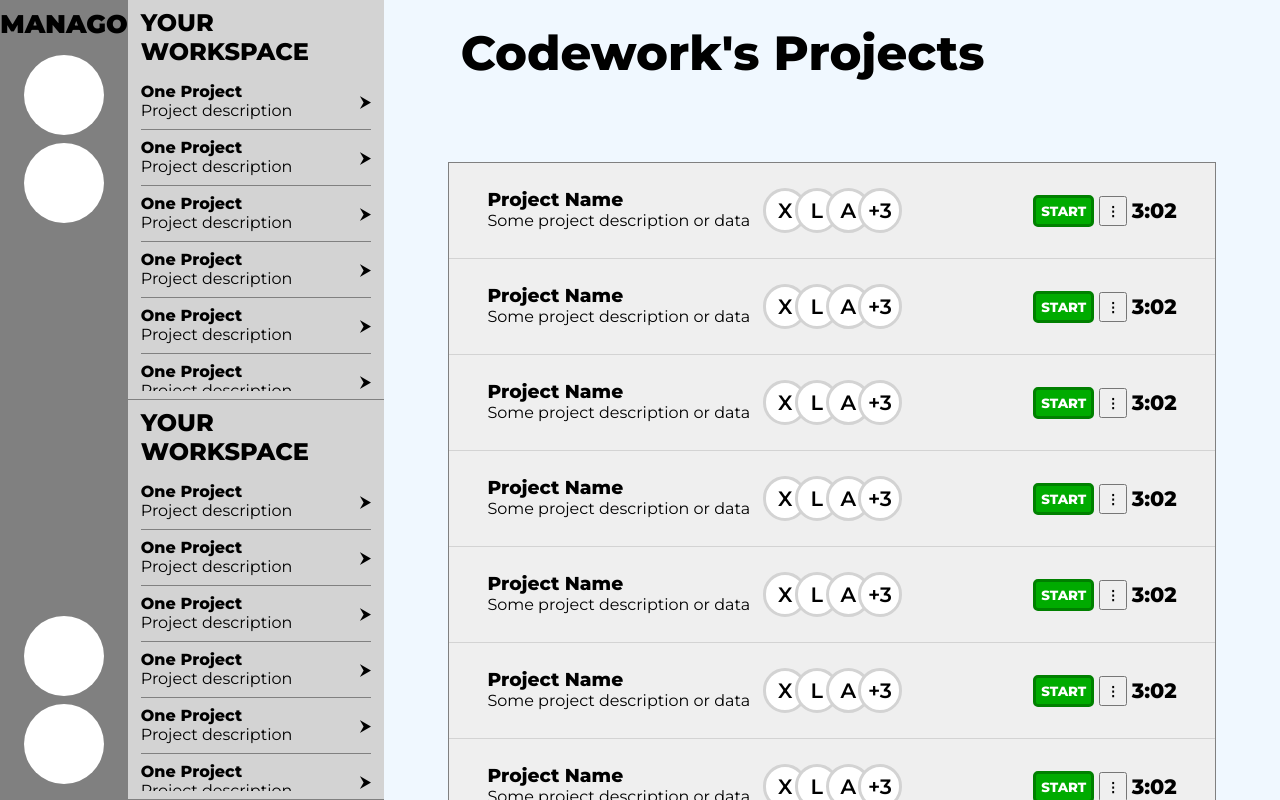
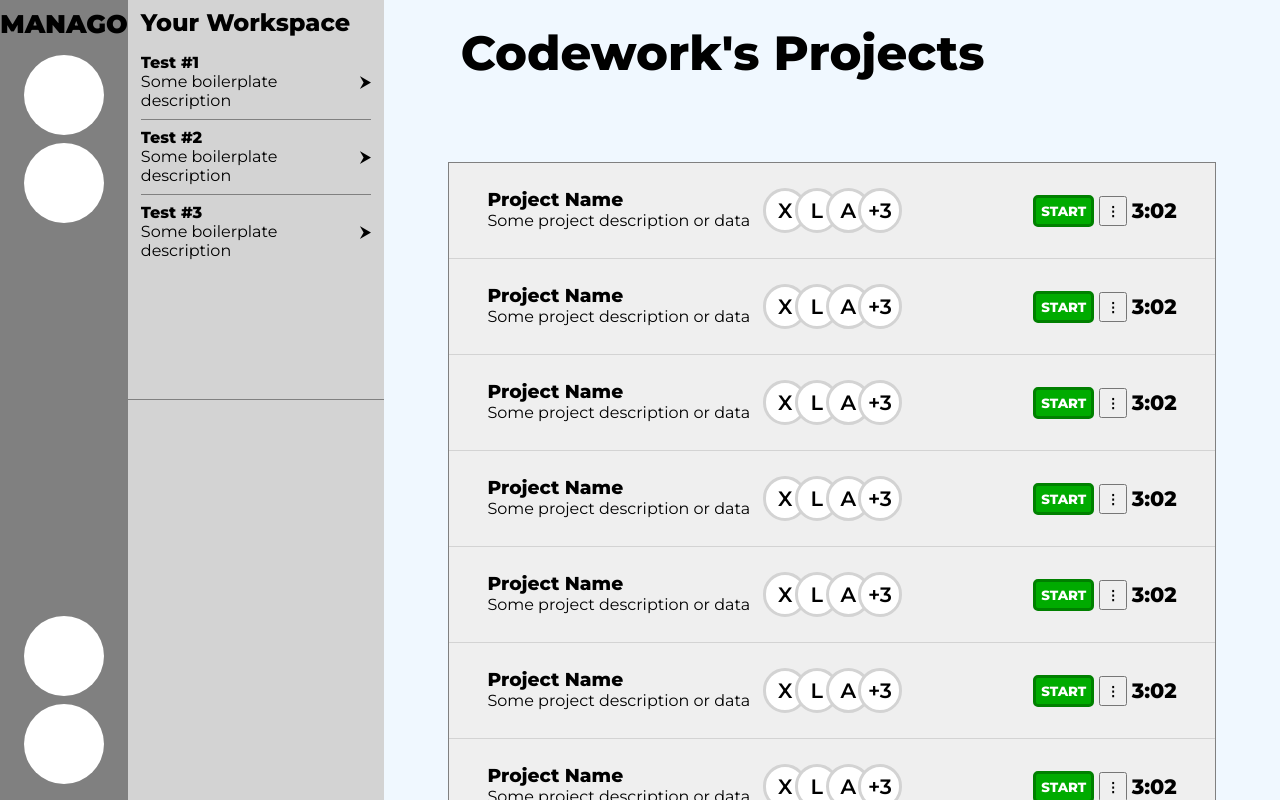
Before and after one commit to xaviervide/manago, a React (Create React App) app in the folder client/: page /dashboard in a window 1280 px wide. Built offline with nearby package versions, Linux system fonts and the light colour scheme.

Commit message:
fix: workspaceCard component displaying parameterized data

```diff
--- a/client/src/components/workspace/workspace.tsx
+++ b/client/src/components/workspace/workspace.tsx
@@ -4,8 +4,7 @@ import './workspace.css';
 function Workspace () {
   return (
     <div className="workspace-container">
-      <WorkspaceShelf></WorkspaceShelf>
-      <WorkspaceShelf></WorkspaceShelf>
+      <WorkspaceShelf wsName={"Workspace"}></WorkspaceShelf>
     </div>
   );
 }
--- /dev/null
+++ b/client/src/components/workspaceCard/workspaceCard.css
@@ -0,0 +1,8 @@
+.project-container {
+  box-sizing: border-box;
+  padding: 1vh 0;
+  border-bottom: 1px solid lightgray;
+  display: flex;
+  align-items: center;
+  justify-content: space-between;
+}
--- /dev/null
+++ b/client/src/components/workspaceCard/workspaceCard.tsx
@@ -0,0 +1,22 @@
+import './workspaceCard.css';
+
+interface ProjectCardInfo {
+  projectName: string,
+  projectDescription: string,
+}
+
+function WorkspaceCard ({projectName, projectDescription} : ProjectCardInfo) {
+  return (
+    <div className="workspacecard-container">
+      <div className="project-container">
+          <div>
+            <h4>{projectName}</h4>
+            <p>{projectDescription}</p>
+          </div>
+          <p>{"\u2B9E"}</p>
+        </div>
+    </div>
+  );
+}
+
+export default WorkspaceCard;
--- a/client/src/components/workspaceShelf/workspaceShelf.css
+++ b/client/src/components/workspaceShelf/workspaceShelf.css
@@ -8,16 +8,16 @@
   border-bottom: 1px solid gray;
 }
 
+.workspace-projects-container > :not(:first-child) {
+  border-top: 1px solid gray;
+}
+
 .workspace-projects-container {
   padding-top: 1vh;
   display: flex;
   flex-direction: column;
   box-sizing: border-box;
   overflow-y: scroll;
-}
-
-.project-container:not(:first-child) {
-  border-top: 1px solid gray;
 }
 
 .project-container {
--- a/client/src/components/workspaceShelf/workspaceShelf.tsx
+++ b/client/src/components/workspaceShelf/workspaceShelf.tsx
@@ -1,68 +1,21 @@
+import WorkspaceCard from '../workspaceCard/workspaceCard';
 import './workspaceShelf.css';
 
-function WorkspaceShelf () {
+
+interface wsName {
+  wsName: string
+}
+
+function WorkspaceShelf ( {wsName : wsName } : wsName) {
   return (
     <div className="workspaceshelf-container">
       <div className="shelf-title-container">
-        <h2>YOUR WORKSPACE</h2>
+        <h2>Your {wsName}</h2>
       </div>
       <div className="workspace-projects-container">
-        <div className="project-container">
-          <div>
-            <h4>One Project</h4>
-            <p>Project description</p>
-          </div>
-          <p>{"\u2B9E"}</p>
-        </div>
-        <div className="project-container">
-          <div>
-            <h4>One Project</h4>
-            <p>Project description</p>
-          </div>
-          <p>{"\u2B9E"}</p>
-        </div>
-        <div className="project-container">
-          <div>
-            <h4>One Project</h4>
-            <p>Project description</p>
-          </div>
-          <p>{"\u2B9E"}</p>
-        </div>
-        <div className="project-container">
-          <div>
-            <h4>One Project</h4>
-            <p>Project description</p>
-          </div>
-          <p>{"\u2B9E"}</p>
-        </div>
-        <div className="project-container">
-          <div>
-            <h4>One Project</h4>
-            <p>Project description</p>
-          </div>
-          <p>{"\u2B9E"}</p>
-        </div>
-        <div className="project-container">
-          <div>
-            <h4>One Project</h4>
-            <p>Project description</p>
-          </div>
-          <p>{"\u2B9E"}</p>
-        </div>
-        <div className="project-container">
-          <div>
-            <h4>One Project</h4>
-            <p>Project description</p>
-          </div>
-          <p>{"\u2B9E"}</p>
-        </div>
-        <div className="project-container">
-          <div>
-            <h4>One Project</h4>
-            <p>Project description</p>
-          </div>
-          <p>{"\u2B9E"}</p>
-        </div>
+        <WorkspaceCard projectName='Test #1' projectDescription='Some boilerplate description'></WorkspaceCard>
+        <WorkspaceCard projectName='Test #2' projectDescription='Some boilerplate description'></WorkspaceCard>
+        <WorkspaceCard projectName='Test #3' projectDescription='Some boilerplate description'></WorkspaceCard>
       </div>
     </div>
   );
```
